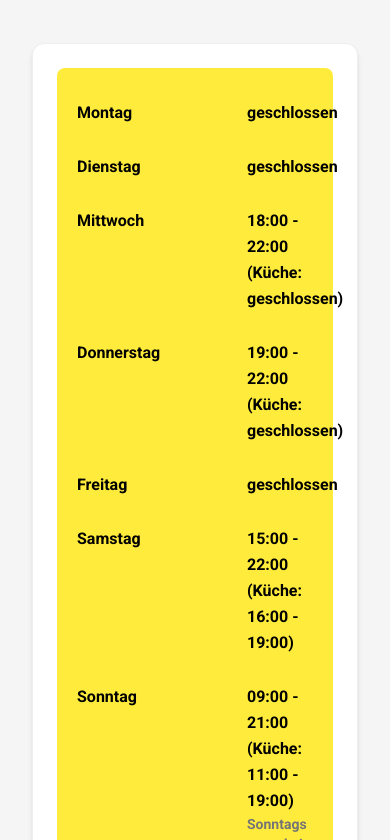
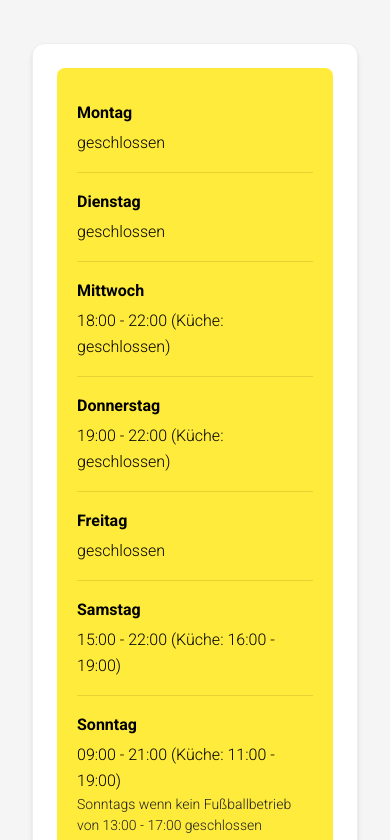
Before and after one commit to tomboe311/svlosaurach, a Next.js app: page /dist/ in a window 390 px wide. Shown: the part 5884-6724 px from the top of the page. Built offline with nearby package versions, Linux system fonts and the light colour scheme.

Commit message:
make openingHours responsible

```diff
--- a/src/components/openingHours.tsx
+++ b/src/components/openingHours.tsx
@@ -9,7 +9,7 @@ interface OpeningHoursProps {
     }>;
 }
 
-function OpeningHours({ days }: OpeningHoursProps) {
+function DesktopView({ days }: OpeningHoursProps) {
     return (
         <div className="grid grid-cols-[150px_1fr] gap-5">
             {days.map(({ day, hours, notice }) => (
@@ -31,4 +31,39 @@ function OpeningHours({ days }: OpeningHoursProps) {
     );
 }
 
+function MobileView({ days }: OpeningHoursProps) {
+    return (
+        <div className="flex flex-col gap-4">
+            {days.map(({ day, hours, notice }) => (
+                <div key={day} className="border-b border-black/10 pb-4 last:border-b-0">
+                    <Typography variant="h6" color="black" className="mb-1">
+                        {day}
+                    </Typography>
+                    <Typography variant="paragraph" color="black">
+                        {hours}
+                    </Typography>
+                    {notice && (
+                        <Typography variant="small" className="text-gray-900">
+                            {notice}
+                        </Typography>
+                    )}
+                </div>
+            ))}
+        </div>
+    );
+}
+
+function OpeningHours({ days }: OpeningHoursProps) {
+    return (
+        <>
+            <div className="hidden md:block">
+                <DesktopView days={days} />
+            </div>
+            <div className="md:hidden">
+                <MobileView days={days} />
+            </div>
+        </>
+    );
+}
+
 export default OpeningHours;
```
